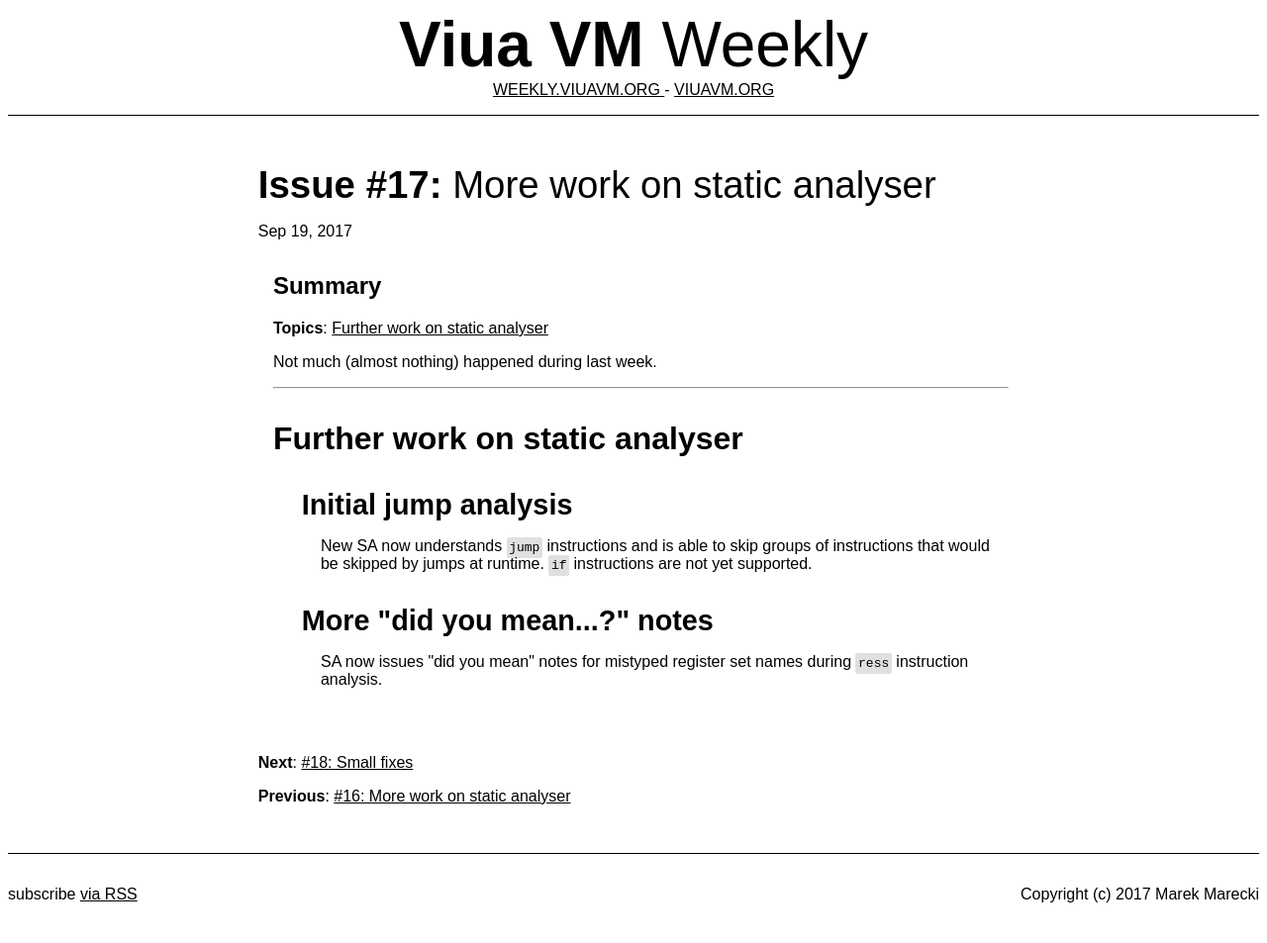
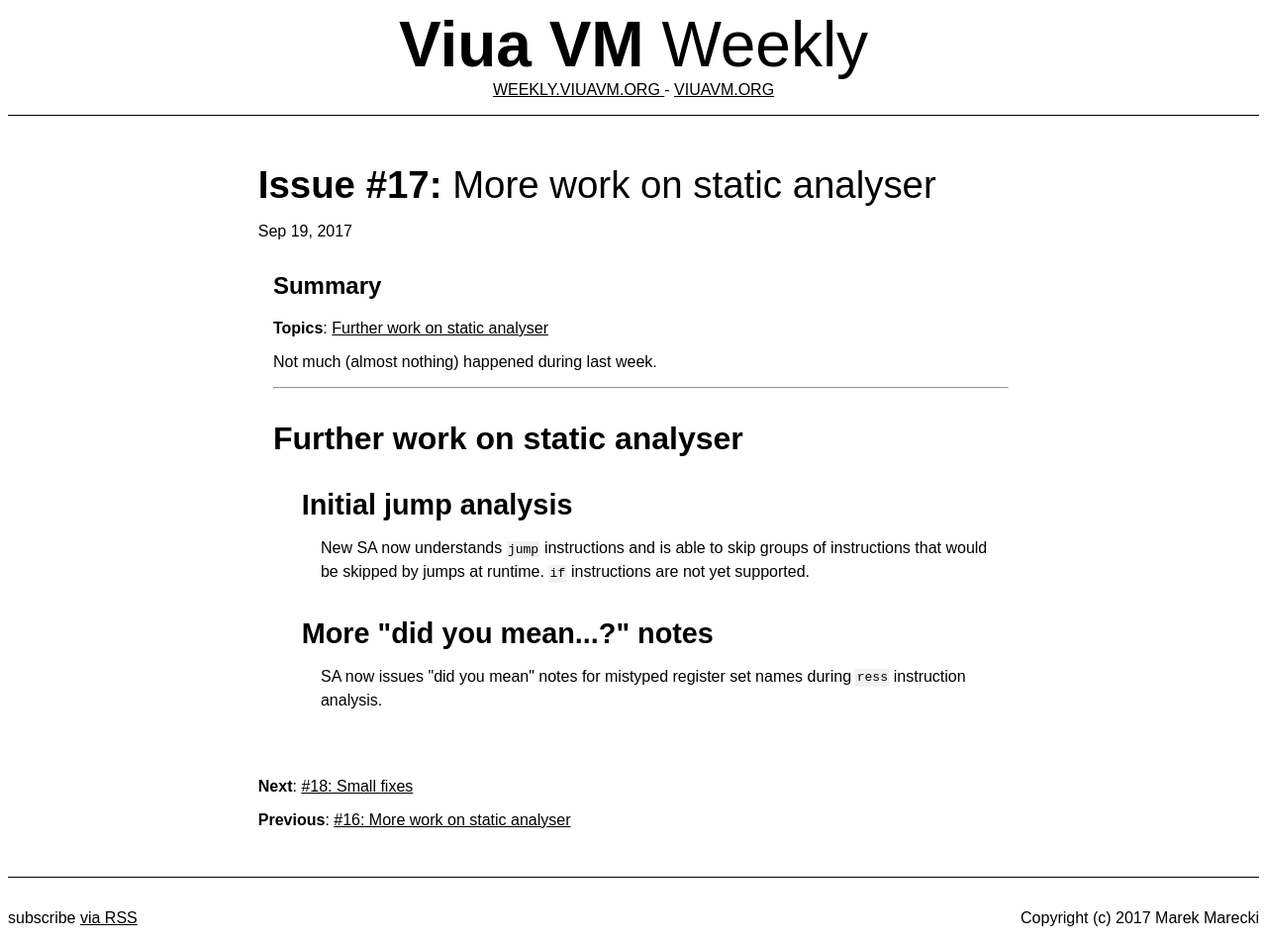
Before and after one commit to marekjm/weekly.viuavm.org, a Jekyll site: the page built from _posts/2017-09-19-issue-17.html, in a window 1280 px wide. Shown: the whole page at 99% size. Built offline with Jekyll 4.4.1, drawn with Linux system fonts in a browser that asks for light colours; before the commit the page ends 929 px from its top, so only the background shows below that.

Commit message:
Improve readability through better colors and more line spacing

```diff
--- a/assets/style.css
+++ b/assets/style.css
@@ -106,6 +106,7 @@ div.post-content section {
 div.post-content section p {
     margin-left: 2em;
     padding-left: 1em;
+    line-height: 1.4em;
 }
 div.post-content section ul {
     margin-left: 2em;
@@ -155,9 +156,9 @@ a {
 }
 
 p > code {
-    background-color: #e0e0e0;
-    padding: 0.2em;
-    border-radius: 0.2em;
+    background-color: #f1f1f1;
+    padding: 0.1em;
+    border-radius: 0.1em;
 }
 
 pre.viua-sa-output {
```
